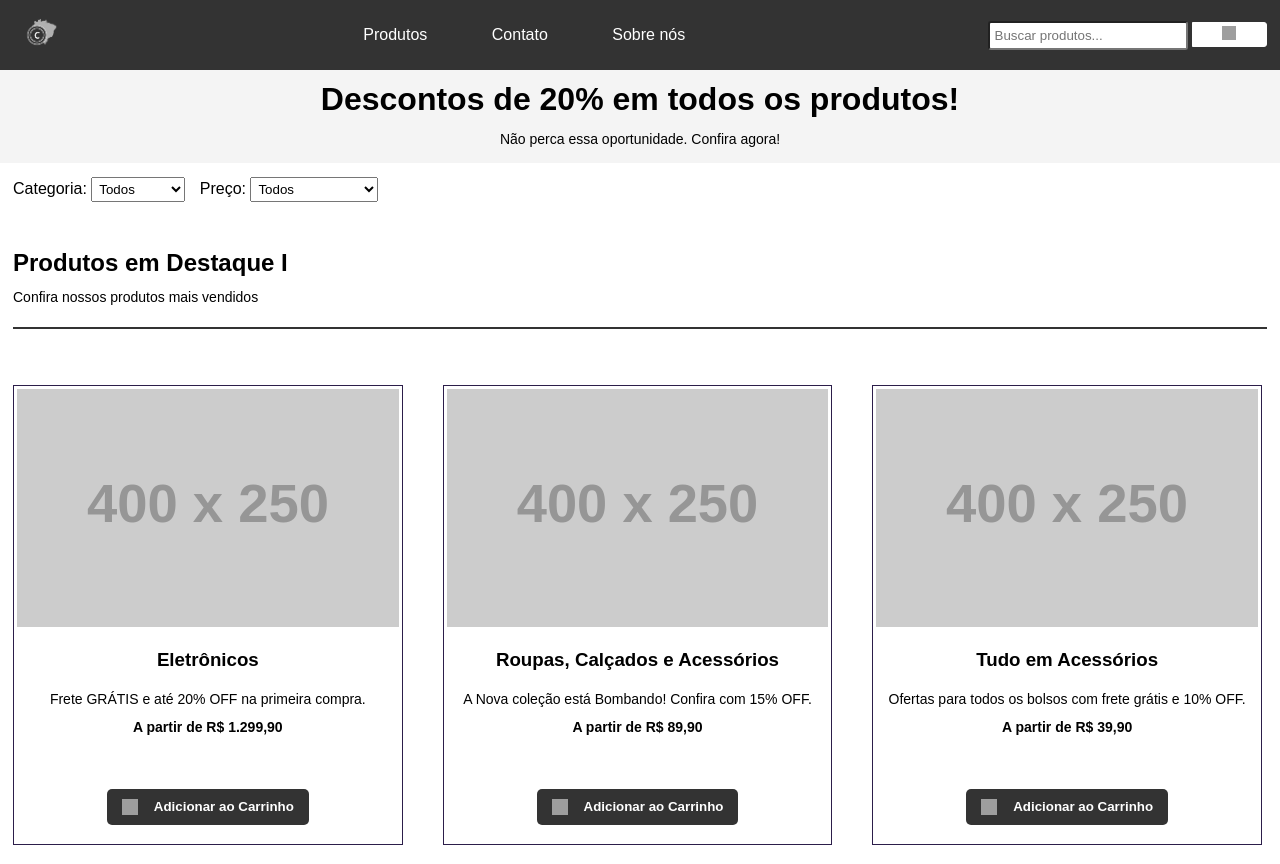
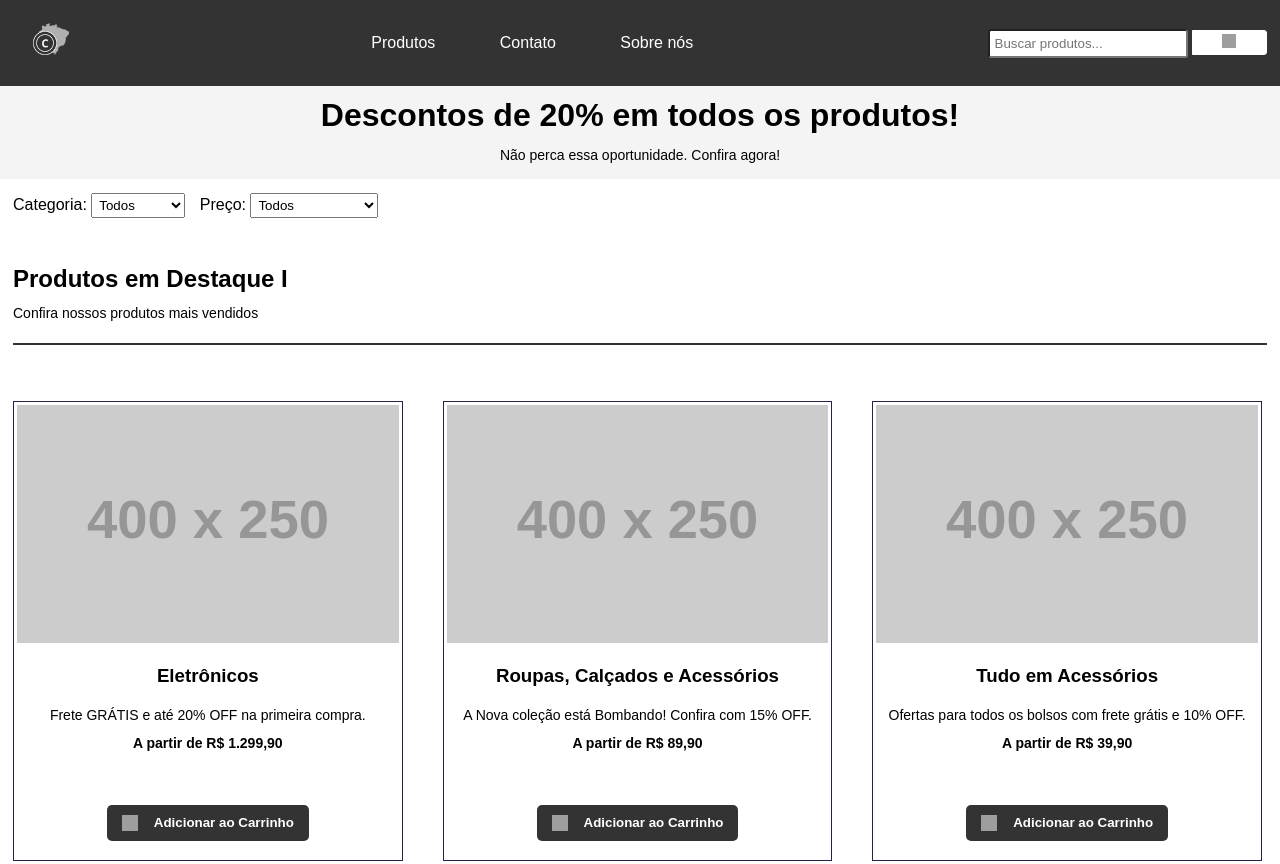
Before and after one commit to Gabriel-Nog/trabalho-capacita, a plain HTML site: page index.html in a window 1280 px wide. Shown: the top 864 px of the page. Drawn offline with Linux system fonts and the light colour scheme; grey boxes are pictures that could not be loaded; placeholder pictures from the web are drawn by us.

Commit message:
logo alteração

```diff
--- a/style.css
+++ b/style.css
@@ -22,8 +22,8 @@ header {
 }
 
 header .logo {
-  width: 4rem;
-  height: 4rem;
+  width: 5rem;
+  height: 5rem;
   display: grid;
   place-items: center;
 }
@@ -60,7 +60,7 @@ header .logo {
 }
 
 .banner {
-  margin-top: 4rem;
+  margin-top: 5rem;
   background-color: #f4f4f4;
   text-align: center;
   padding: 10px;
```
